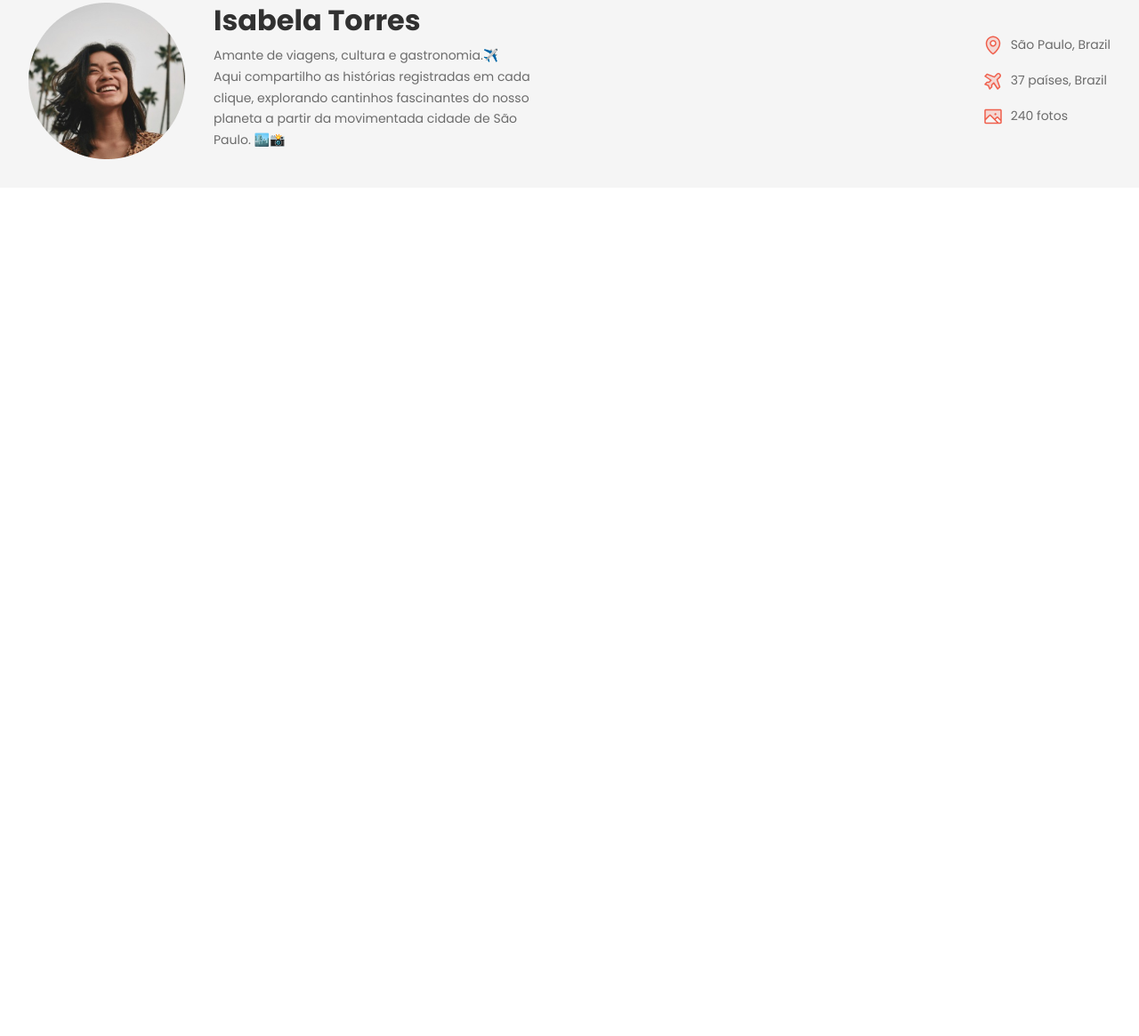
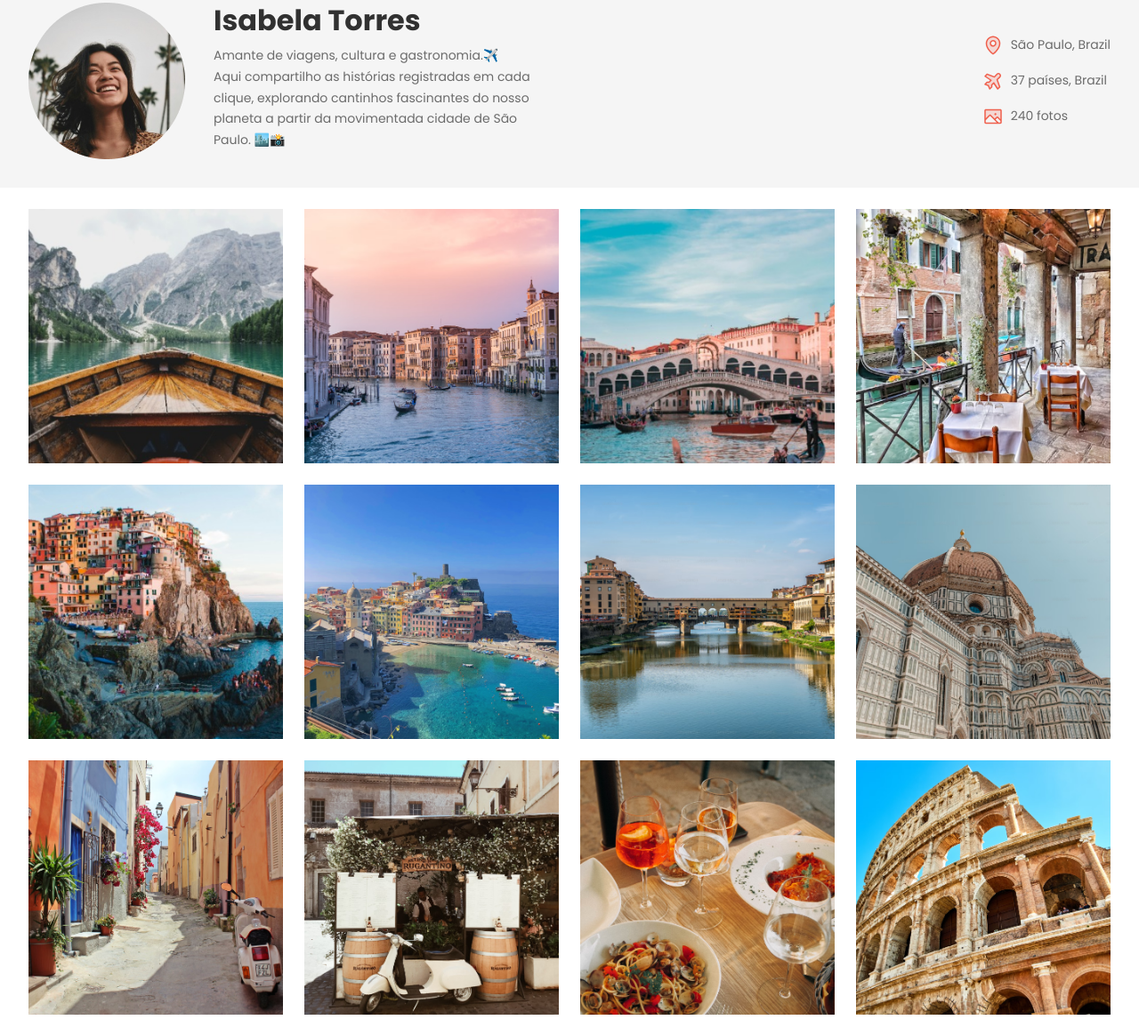
Before and after one commit to Elizeu-Almeida/Projeto---Travelgram, a plain HTML site: page index.html in a window 1280 px wide. Shown: the part 125-1290 px from the top of the page at 89% size. Before the commit the page ends 800 px from the top, so only its background shows below. Drawn offline with Linux system fonts and the light colour scheme.

Commit message:
main gallery

```diff
--- a/index.html
+++ b/index.html
@@ -60,5 +60,21 @@
       </div>
     </header>
   </div>
+
+  <main class="container">
+    <img src="assets/imgs/Image 01.png" alt="...">
+    <img src="assets/imgs/Image 02.png" alt="...">
+    <img src="assets/imgs/Image 03.png" alt="...">
+    <img src="assets/imgs/Image 04.png" alt="...">
+    <img src="assets/imgs/Image 05.png" alt="...">
+    <img src="assets/imgs/Image 06.png" alt="...">
+    <img src="assets/imgs/Image 07.png" alt="...">
+    <img src="assets/imgs/Image 08.png" alt="...">
+    <img src="assets/imgs/Image 09.png" alt="...">
+    <img src="assets/imgs/Image 10.png" alt="...">
+    <img src="assets/imgs/Image 11.png" alt="...">
+    <img src="assets/imgs/Image 12.png" alt="...">
+  </main>
+
 </body>
 </html>
--- a/styles/index.css
+++ b/styles/index.css
@@ -1,3 +1,4 @@
 @import url(global.css);
 @import url(nav.css);
 @import url(header.css);
+@import url(main.css);
--- /dev/null
+++ b/styles/main.css
@@ -0,0 +1,12 @@
+main {
+  display: flex;
+  flex-wrap: wrap;
+  gap: 24px;
+  padding-block: 24px;
+}
+
+main img {
+  width: 286px;
+  height: 286px;
+  object-fit: cover;
+}
```
